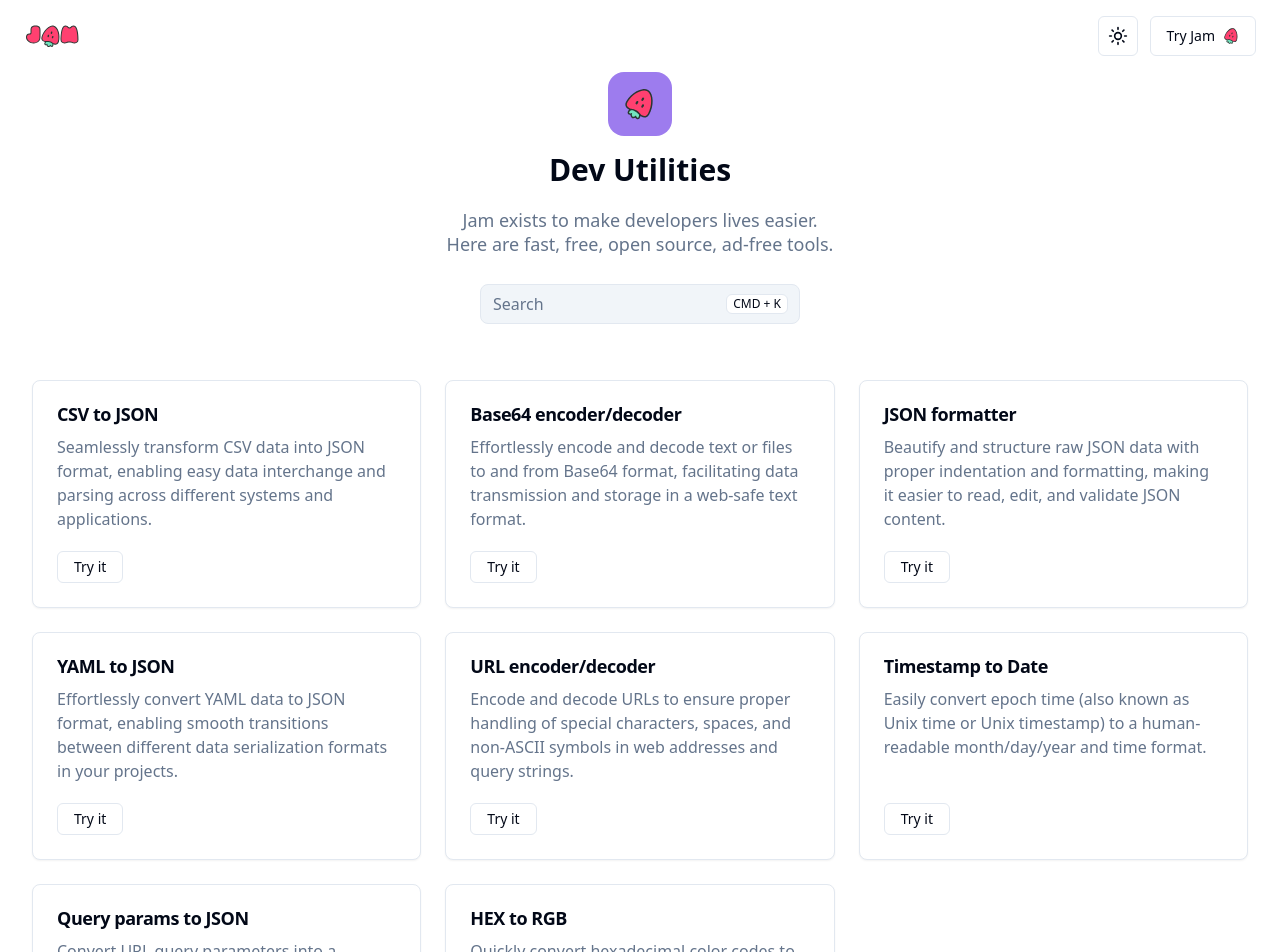
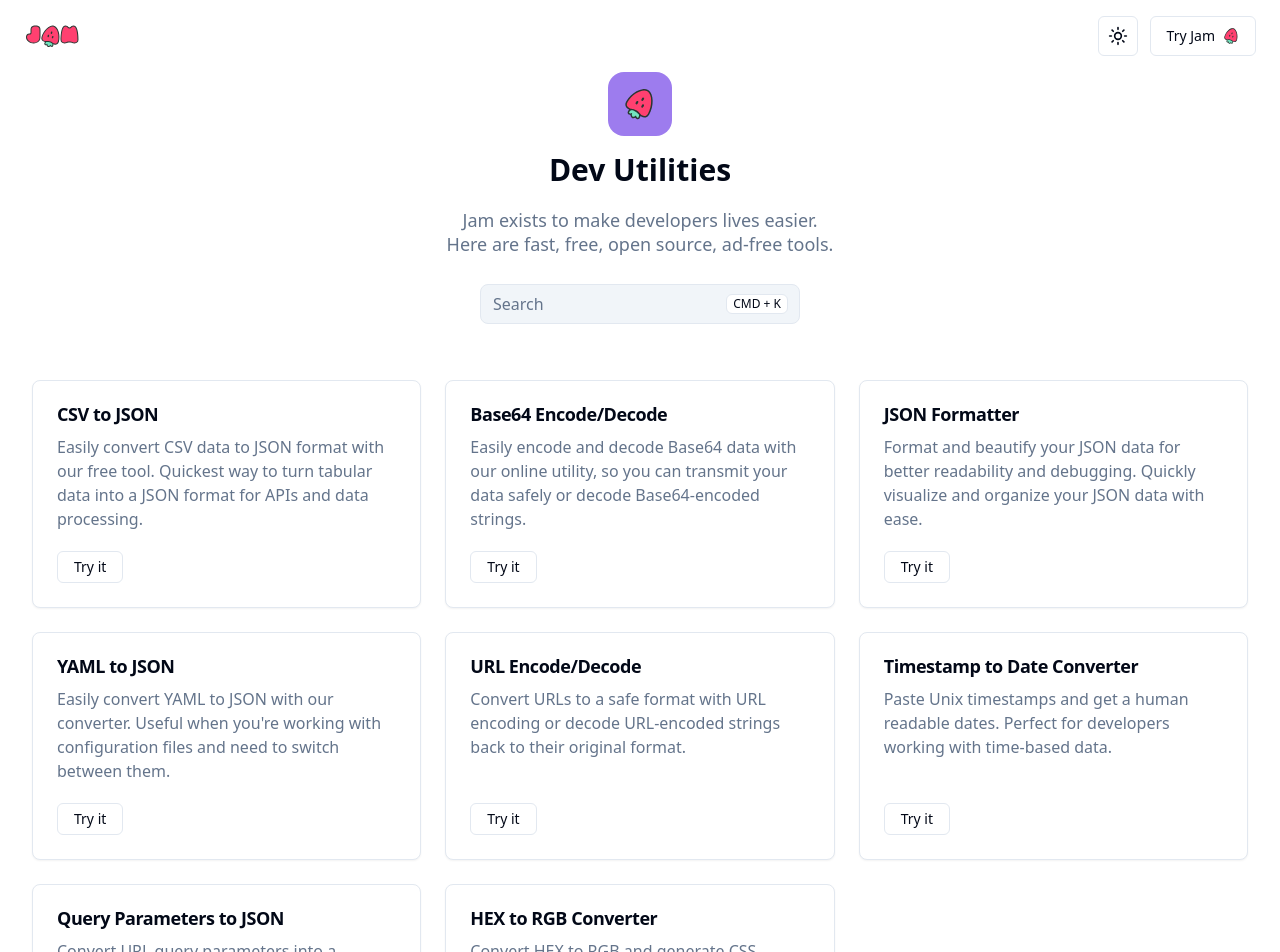
Before and after one commit to jamdotdev/jam-dev-utilities, a Next.js app: page /utilities in a window 1280 px wide. Shown: the top 952 px of the page. Built offline with nearby package versions, Linux system fonts and the light colour scheme.

Commit message:
fix: update copy for tools list

```diff
--- a/components/tools-list.ts
+++ b/components/tools-list.ts
@@ -2,49 +2,49 @@ export const tools = [
   {
     title: "CSV to JSON",
     description:
-      "Seamlessly transform CSV data into JSON format, enabling easy data interchange and parsing across different systems and applications.",
+      "Easily convert CSV data to JSON format with our free tool. Quickest way to turn tabular data into a JSON format for APIs and data processing.",
     link: "/utilities/csv-to-json",
   },
   {
-    title: "Base64 encoder/decoder",
+    title: "Base64 Encode/Decode",
     description:
-      "Effortlessly encode and decode text or files to and from Base64 format, facilitating data transmission and storage in a web-safe text format.",
+      "Easily encode and decode Base64 data with our online utility, so you can transmit your data safely or decode Base64-encoded strings.",
     link: "/utilities/base-64-encoder",
   },
   {
-    title: "JSON formatter",
+    title: "JSON Formatter",
     description:
-      "Beautify and structure raw JSON data with proper indentation and formatting, making it easier to read, edit, and validate JSON content.",
+      "Format and beautify your JSON data for better readability and debugging. Quickly visualize and organize your JSON data with ease.",
     link: "/utilities/json-formatter",
   },
   {
     title: "YAML to JSON",
     description:
-      "Effortlessly convert YAML data to JSON format, enabling smooth transitions between different data serialization formats in your projects.",
+      "Easily convert YAML to JSON with our converter. Useful when you're working with configuration files and need to switch between them.",
     link: "/utilities/yaml-to-json",
   },
   {
-    title: "URL encoder/decoder",
+    title: "URL Encode/Decode",
     description:
-      "Encode and decode URLs to ensure proper handling of special characters, spaces, and non-ASCII symbols in web addresses and query strings.",
+      "Convert URLs to a safe format with URL encoding or decode URL-encoded strings back to their original format.",
     link: "/utilities/url-encoder",
   },
   {
-    title: "Timestamp to Date",
+    title: "Timestamp to Date Converter",
     description:
-      "Easily convert epoch time (also known as Unix time or Unix timestamp) to a human-readable month/day/year and time format.",
+      "Paste Unix timestamps and get a human readable dates. Perfect for developers working with time-based data.",
     link: "/utilities/timestamp-to-date",
   },
   {
-    title: "Query params to JSON",
+    title: "Query Parameters to JSON",
     description:
       "Convert URL query parameters into a structured JSON object, simplifying the process of parsing and manipulating URL data in web applications.",
     link: "/utilities/query-params-to-json",
   },
   {
-    title: "HEX to RGB",
+    title: "HEX to RGB Converter",
     description:
-      "Quickly convert hexadecimal color codes to their corresponding RGB values for easy use in various programming contexts.",
+      "Convert HEX to RGB and generate CSS snippets for web, Swift, and Android with our easy-to-use color converter.",
     link: "/utilities/hex-to-rgb",
   },
 ];
```
